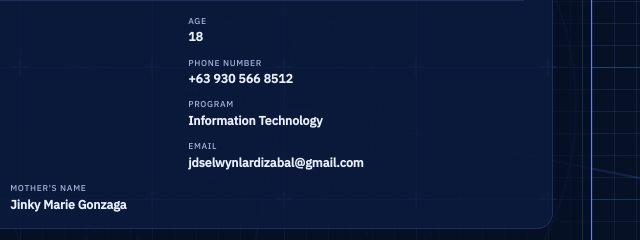
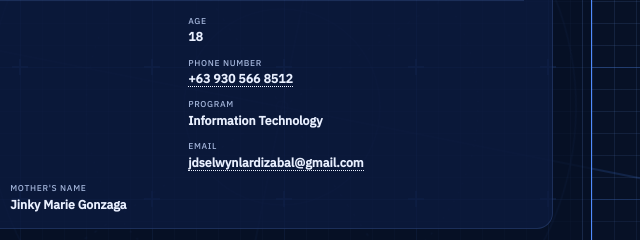
Before and after one commit to Fizzy31/lardizabalportfolio, a plain HTML site: page about.html in a window 1280 px wide. Shown: the part 197-437 px from the top of the page, 640-1280 px from the left. Drawn offline with nearby package versions, Linux system fonts and the light colour scheme.

Commit message:
Add files via upload

```diff
--- a/about.html
+++ b/about.html
@@ -14,6 +14,10 @@
   <link rel="preconnect" href="https://fonts.gstatic.com" crossorigin>
   <link href="https://fonts.googleapis.com/css2?family=Bricolage+Grotesque:wght@600;700;800&family=IBM+Plex+Mono:wght@500&family=IBM+Plex+Sans:wght@400;500&display=swap" rel="stylesheet">
   <link rel="stylesheet" href="style.css">
+  <style>
+    .pi-link { color: inherit; text-decoration: none; border-bottom: 1px dotted currentColor; }
+    .pi-link:hover, .pi-link:focus-visible { text-decoration: underline; border-bottom-color: transparent; }
+  </style>
 </head>
 <body class="about-page">
   <a class="skip" href="#main">Skip to content</a>
@@ -61,14 +65,14 @@
 
           <div class="pi-f"><dt>Birthday</dt><dd>October 31, 2008</dd></div>
           <div class="pi-f"><dt>Address</dt><dd>Baguio City, Benguet</dd></div>
-          <div class="pi-f"><dt>Phone Number</dt><dd>+63 930 566 8512</dd></div>
+          <div class="pi-f"><dt>Phone Number</dt><dd><a class="pi-link" href="tel:+639305668512">+63 930 566 8512</a></dd></div>
 
           <div class="pi-f"><dt>School</dt><dd>University of the Cordilleras</dd></div>
           <div class="pi-f"><dt>Year Level</dt><dd>1st Year</dd></div>
           <div class="pi-f"><dt>Program</dt><dd>Information Technology</dd></div>
 
           <div class="pi-f pi-span-4"><dt>College</dt><dd>College of Information Technology</dd></div>
-          <div class="pi-f"><dt>Email</dt><dd>jdselwynlardizabal@gmail.com</dd></div>
+          <div class="pi-f"><dt>Email</dt><dd><a class="pi-link" href="mailto:jdselwynlardizabal@gmail.com">jdselwynlardizabal@gmail.com</a></dd></div>
 
           <div class="pi-f pi-span-3"><dt>Father's Name</dt><dd>Ryan Paul Lardizabal</dd></div>
           <div class="pi-f pi-span-3"><dt>Mother's Name</dt><dd>Jinky Marie Gonzaga</dd></div>
```
